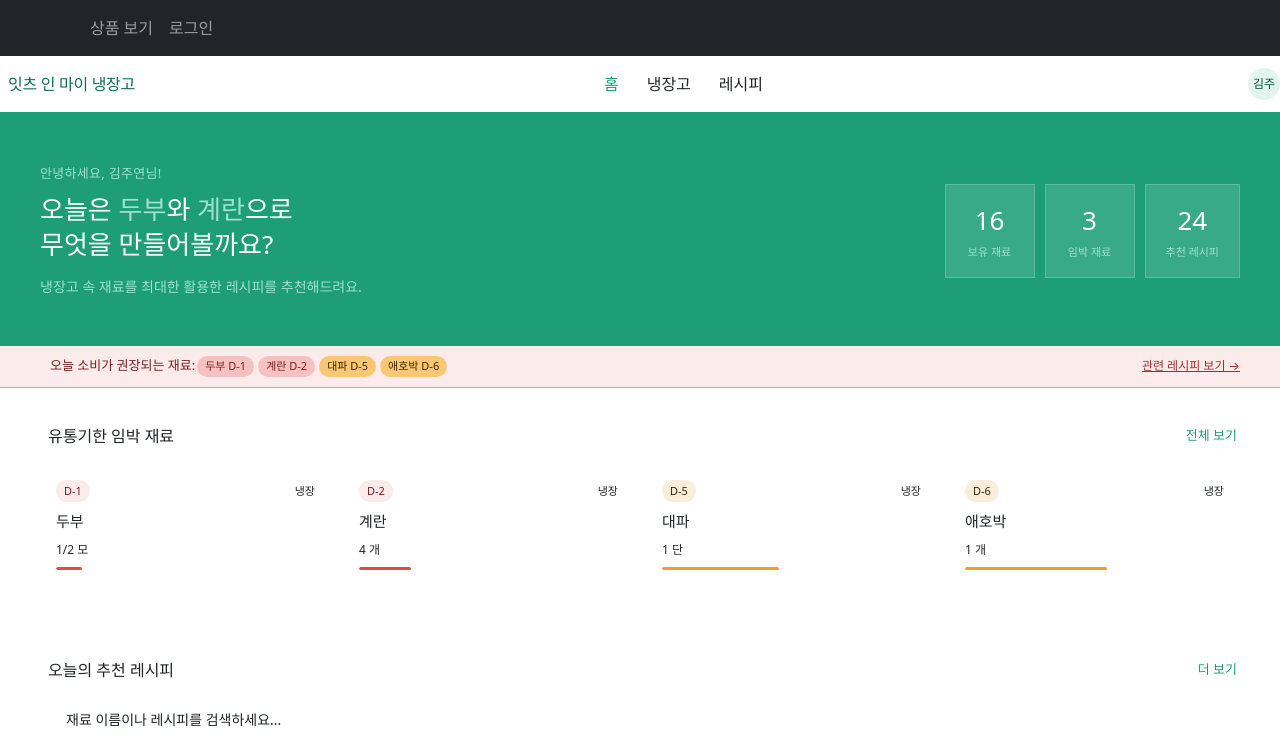
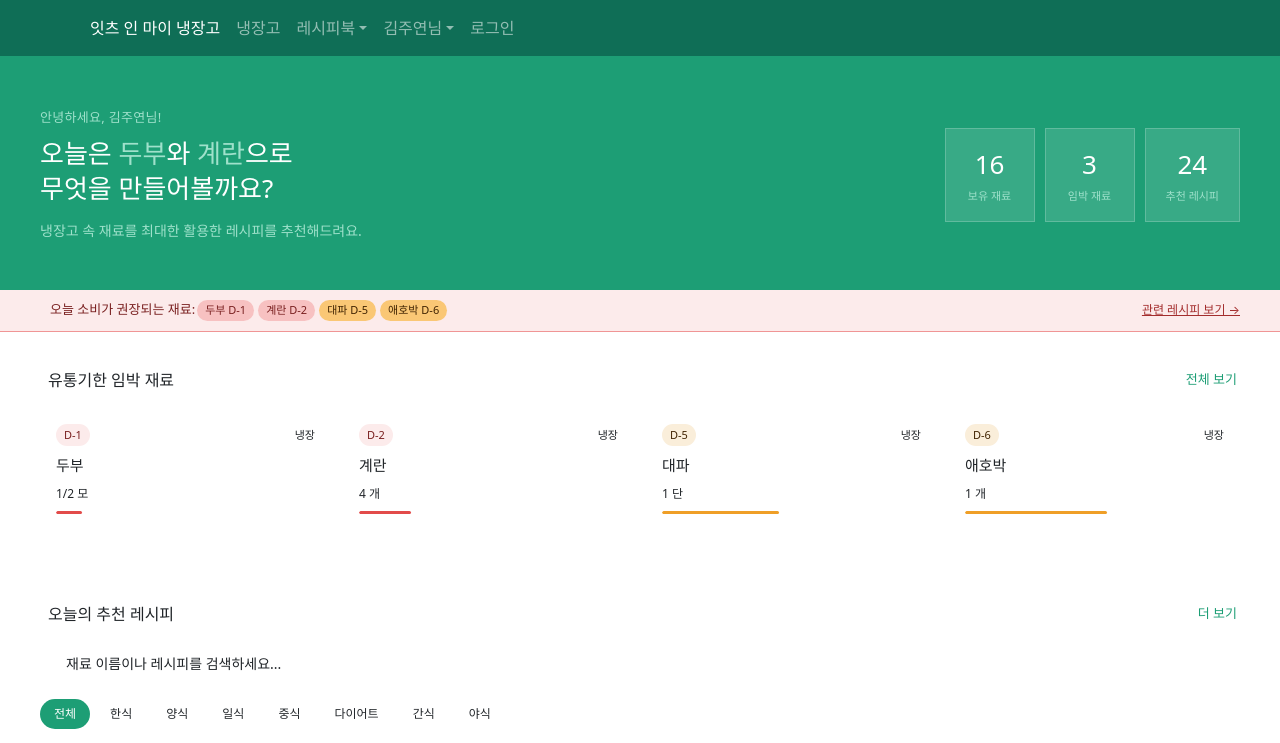
Before and after one commit to juyeon0909/Team1, a React (Vite) app in the folder Feats/: page / in a window 1280 px wide. Shown: the top 743 px of the page. Built offline with nearby package versions, Linux system fonts and the light colour scheme.

Commit message:
menuitem nav green

```diff
--- a/Feats/src/pages/mainPage.tsx
+++ b/Feats/src/pages/mainPage.tsx
@@ -7,21 +7,6 @@ function App() {
         <>
             <div className="page">
 
-                <nav className="navbar">
-                    <div className="nav-logo">
-                        <i className="ti ti-fridge" aria-hidden="true"></i>
-                        잇츠 인 마이 냉장고
-                    </div>
-                    <div className="nav-links">
-                        <a className="nav-link active">홈</a>
-                        <a className="nav-link">냉장고</a>
-                        <a className="nav-link">레시피</a>
-                    </div>
-                    <div className="nav-right">
-                        <i className="ti ti-bell" aria-hidden="true"></i>
-                        <div className="avatar">김주</div>
-                    </div>
-                </nav>
 
                 <div className="hero">
                     <div className="hero-left">
--- a/Feats/src/ui/MenuItems.tsx
+++ b/Feats/src/ui/MenuItems.tsx
@@ -37,14 +37,37 @@ function App({ appName, user, handleLogout }: MenuItemsProps) {
          case 'USER':
             return (
                <>
-                  <Nav.Link onClick={() => navigate(`/cart/list`)}>장바구니</Nav.Link>
-                  <Nav.Link onClick={() => navigate(`/order/list`)}>주문 내역</Nav.Link>
-                  <Nav.Link onClick={handleLogout}>로그 아웃</Nav.Link>
+                   <Nav.Link onClick={() => navigate(`/product/insert`)}>냉장고</Nav.Link>
+                  {/* 관리자는 모든 사람의 주문 내역 확인 */}
+                  <NavDropdown title={`레시피북`}>
+                     <NavDropdown.Item onClick={() => navigate(`/recipeMain`)}>전체 레시피</NavDropdown.Item>
+                     <NavDropdown.Item onClick={() => navigate(`/recipeMain/clip`)}>스크랩 목록</NavDropdown.Item>
+                  </NavDropdown>
+
+                  <NavDropdown title={`김주연님`}>
+                     <NavDropdown.Item onClick={() => navigate(`/mypage/info`)}>내 정보</NavDropdown.Item>
+                     <NavDropdown.Item onClick={() => navigate(`/mypage/recipe`)}>내 레시피</NavDropdown.Item>
+                     <NavDropdown.Item onClick={() => navigate(`/fruit/like`)}>좋아요</NavDropdown.Item>
+                     <NavDropdown.Item onClick={() => navigate(`/logout`)}>로그아웃</NavDropdown.Item>
+                  </NavDropdown>
                </>
             );
          default:
             return (
                <>
+                <Nav.Link onClick={() => navigate(`/product/insert`)}>냉장고</Nav.Link>
+                  {/* 관리자는 모든 사람의 주문 내역 확인 */}
+                  <NavDropdown title={`레시피북`}>
+                     <NavDropdown.Item onClick={() => navigate(`/recipeMain`)}>전체 레시피</NavDropdown.Item>
+                     <NavDropdown.Item onClick={() => navigate(`/recipeMain/clip`)}>스크랩 목록</NavDropdown.Item>
+                  </NavDropdown>
+
+                  <NavDropdown title={`김주연님`}>
+                     <NavDropdown.Item onClick={() => navigate(`/mypage/info`)}>내 정보</NavDropdown.Item>
+                     <NavDropdown.Item onClick={() => navigate(`/mypage/recipe`)}>내 레시피</NavDropdown.Item>
+                     <NavDropdown.Item onClick={() => navigate(`/fruit/like`)}>좋아요</NavDropdown.Item>
+                     <NavDropdown.Item onClick={() => navigate(`/logout`)}>로그아웃</NavDropdown.Item>
+                  </NavDropdown>
                   <Nav.Link onClick={() => navigate(`/member/login`)}>로그인</Nav.Link>
                </>
             );
@@ -52,11 +75,11 @@ function App({ appName, user, handleLogout }: MenuItemsProps) {
    };
 
    return (
-      <Navbar bg="dark" variant="dark" expand="lg">
+      <Navbar style={{ backgroundColor: '#0F6E56' }} variant="dark" expand="lg">
          <Container>
-           <Nav className="me-auto">
+           <Nav className="me-auto" style={{ color: 'white' }}>
                {/* 하이퍼링크 : Nav.Link는 다른 페이지로 이동할 때 사용됩니다.  */}
-               <Nav.Link onClick={() => navigate(`/product/list`)}>상품 보기</Nav.Link>
+               <Nav.Link onClick={() => navigate(`/`)} style={{ color: 'white' }} >잇츠 인 마이 냉장고</Nav.Link>
 
                {renderMenu()}
 
```
